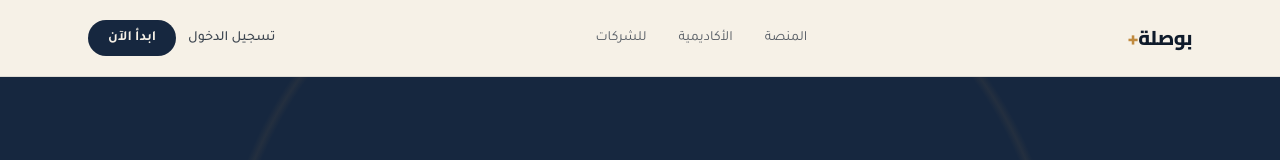
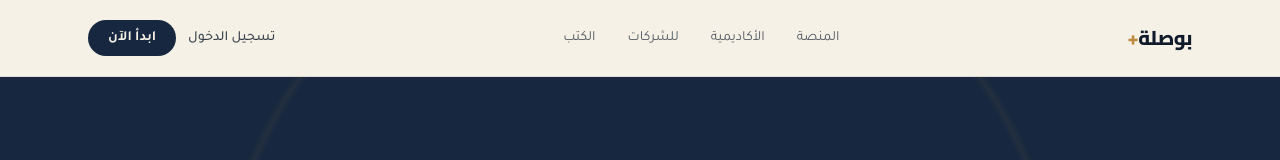
Before and after one commit to azzeddinemohammed21-tech/Boussole---platform-, a Next.js app: page / in a window 1280 px wide. Shown: the top 160 px of the page. Built offline with nearby package versions, Linux system fonts and the light colour scheme.

Commit message:
Add 'الكتب' link to navigation in page.tsx

```diff
--- a/app/page.tsx
+++ b/app/page.tsx
@@ -35,7 +35,7 @@ export default function Home() {
           <nav className="hidden gap-8 text-sm text-ink/70 md:flex">
             <a href="#pillars" className="hover:text-ink">المنصة</a>
             <a href="#academy" className="hover:text-ink">الأكاديمية</a>
-            <a href="#companies" className="hover:text-ink">للشركات</a>
+            <a href="#companies" className="hover:text-ink">للشركات</a><Link href="/books" className="hover:text-brass">الكتب</Link>
           </nav>
           <div className="flex items-center gap-3">
             <Link
```
